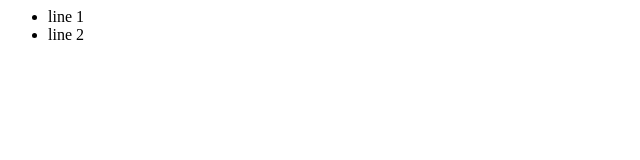
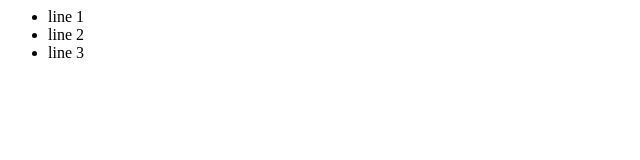
Before and after one commit to silvaprasa/git-test, a plain HTML site: page index.html in a window 1280 px wide. Shown: the full height of the page, 0-640 px from the left. Drawn offline with Linux system fonts and the light colour scheme.

Commit message:
line 3 added

```diff
--- a/index.html
+++ b/index.html
@@ -3,6 +3,7 @@
 	<ul>
 		<li>line 1</li>
 		<li>line 2</li>
+		<li>line 3</li>
 	</ul>
 </body>
 </html>
```
